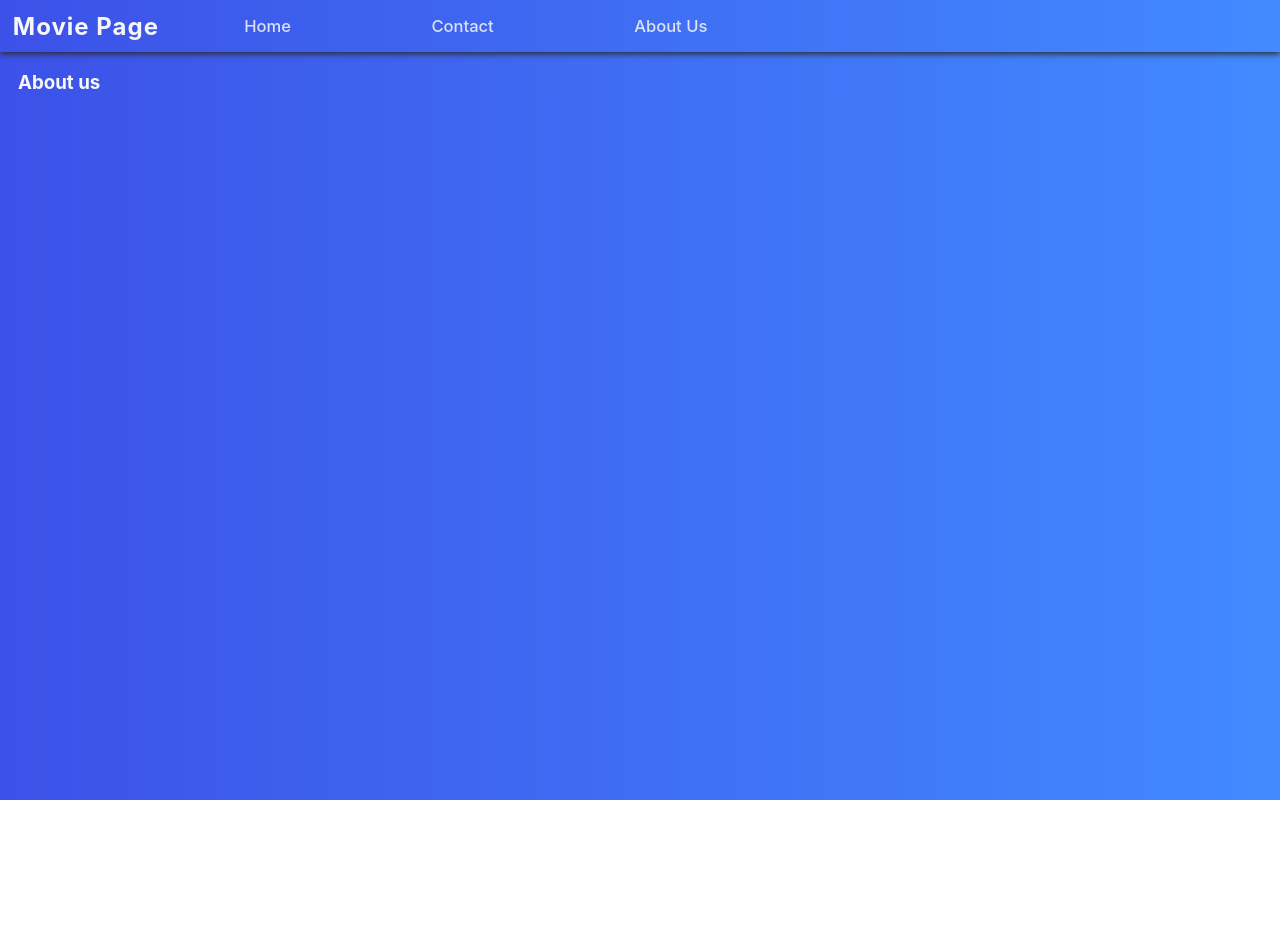
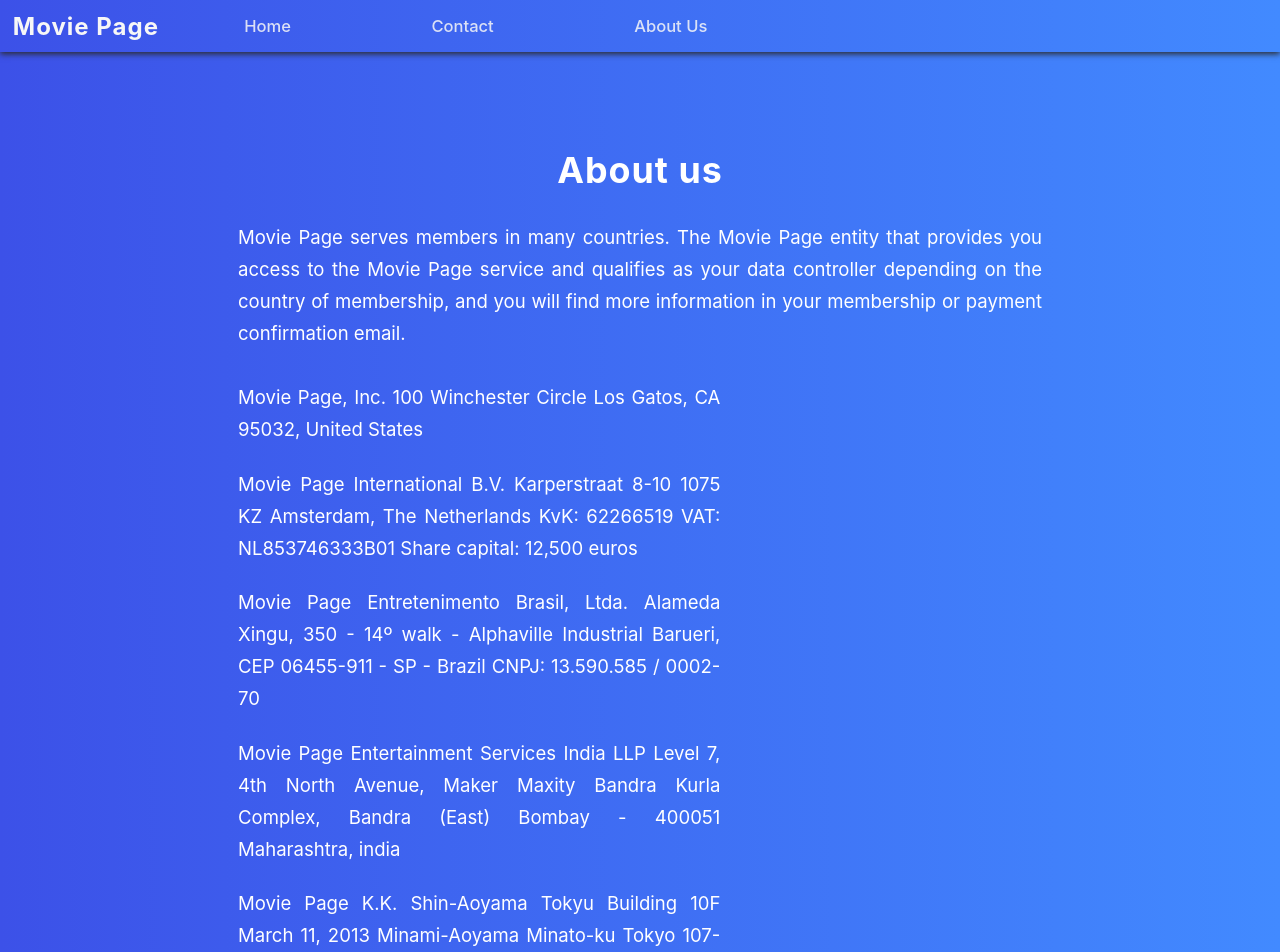
Before and after one commit to Carlos0934/movie-page, a Next.js app: page /about in a window 1280 px wide. Shown: the top 952 px of the page. Before the commit the page ends 800 px from the top, so only its background shows below. Built offline with nearby package versions, Linux system fonts and the light colour scheme.

Commit message:
styles finished

```diff
--- a/pages/about.tsx
+++ b/pages/about.tsx
@@ -4,9 +4,52 @@ import styles from '../styles/components/About.module.scss'
 const AboutUs : React.FC = () => {
     return (
         <Layout>
-            <section>
-                <h3>About us</h3>
-                <p></p>
+            <section className = {styles.about}>
+                <h2>About us</h2>
+                <p>  Movie Page serves members in many countries. The Movie Page entity that provides you access to the Movie Page service and qualifies as your data controller depending on the country of membership, and you will find more information in your membership or payment confirmation email.</p>
+
+
+                <p>
+                Movie Page, Inc.
+                100 Winchester Circle
+                Los Gatos, CA 95032, United States
+
+                </p>
+
+                <p>
+                Movie Page International B.V.
+                Karperstraat 8-10
+                1075 KZ Amsterdam, The Netherlands
+                KvK: 62266519
+                VAT: NL853746333B01
+                Share capital: 12,500 euros</p>
+
+                <p>
+                Movie Page Entretenimento Brasil, Ltda.
+                Alameda Xingu, 350 - 14º walk - Alphaville Industrial
+                Barueri, CEP 06455-911 - SP - Brazil
+                CNPJ: 13.590.585 / 0002-70
+                </p>
+
+                <p>
+                Movie Page Entertainment Services India LLP
+                Level 7, 4th North Avenue, Maker Maxity
+                Bandra Kurla Complex, Bandra (East)
+                Bombay - 400051
+                Maharashtra, india
+                </p>
+
+                <p>
+                Movie Page K.K.
+                Shin-Aoyama Tokyu Building 10F
+                March 11, 2013 Minami-Aoyama
+                Minato-ku
+                Tokyo 107-0062 Japan
+                </p>
+
+
+
+
             </section>
         </Layout>
     )
--- a/styles/components/About.module.scss
+++ b/styles/components/About.module.scss
@@ -0,0 +1,40 @@
+@import '../main.scss';
+
+
+
+.about {
+    max-width: 900px;
+    margin: auto;
+    padding-top: 2rem;
+    padding: 3rem;
+    border-radius: 0;
+    background-color: transparent;
+    color: white;
+
+    h2 {
+        text-align: center;
+        font-size: calc(.3vw  + 2rem);
+        letter-spacing: 1px;
+    }
+    p {
+        text-align: justify;
+        font-size: calc(.2vw + 1rem);
+        line-height: 2rem;
+        margin-bottom: 1.4rem;
+        width: 60%;
+
+    }
+
+    > p:nth-child(2) {
+        margin-bottom: 2rem;
+        width: 100%;
+    }
+    @include responsive('mobile') {
+
+        p {
+            line-height: 2.5rem;
+            width: 100%;
+        }
+        padding:  0.3rem 1rem;
+    }
+}
--- a/styles/components/ContactForm.module.scss
+++ b/styles/components/ContactForm.module.scss
@@ -46,6 +46,7 @@
             border-bottom: 2.5px solid  rgb(179, 178, 178);
             height: 30px;
             margin-top: 8px;
+            outline: none;
 
 
 
--- a/styles/components/NavBar.module.scss
+++ b/styles/components/NavBar.module.scss
@@ -55,7 +55,7 @@
             padding: 0;
             position: absolute;
             width: 100%;
-            left: -100%;
+            transform: translateX(-200%);
             top: var(--header-height);
             z-index: 100;
             background-image: linear-gradient(to right, $violet , darken($violet , 5));
@@ -84,7 +84,7 @@
         height:  var(--header-height);
         input:checked  ~ .navbar {
 
-            left: 0;
+            transform: translateX(-1%);
             margin: auto;
 
 
```
Also changed, not shown: components/Card.tsx (line endings or trailing spaces).
